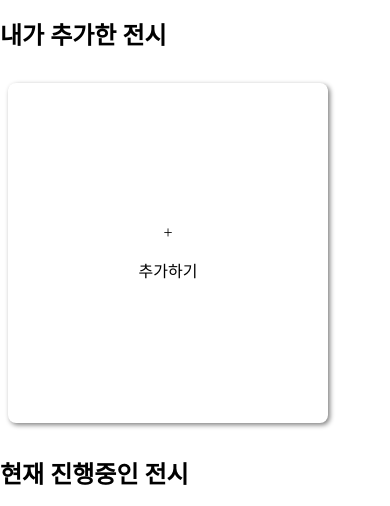
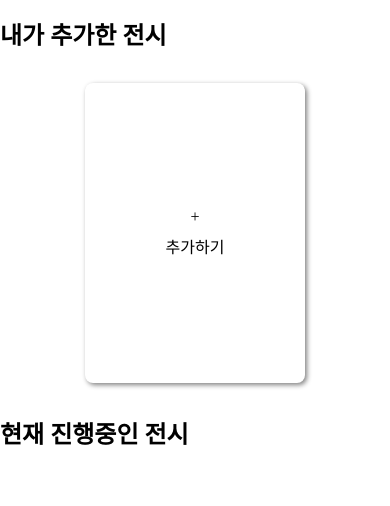
Before and after one commit to devnewv/sparta_pirate_LV1, a Flask app: page / in a window 390 px wide. Shown: the part 420-926 px from the top of the page. After the commit the page ends 865 px from the top, so only its background shows below. Run offline with Flask 2, Linux system fonts and the light colour scheme; data that the repository does not hold is empty.

Commit message:
finish...

```diff
--- a/templates/index.html
+++ b/templates/index.html
@@ -98,7 +98,6 @@
             align-items: center;
             justify-content: center;
         }
-
         .main-image {
             width: 790px;
             height: 420px;
@@ -106,18 +105,15 @@
             background-position: center;
             background-size: cover;
         }
-
         h1 {
             color: white;
             position: absolute;
             top: 50px;
             left: 25%;
         }
-
         h2 {
             margin: 16px 0px;
         }
-
         .url-input {
             width: 220px;
             height: 40px;
@@ -127,11 +123,9 @@
             background-color: #f2f2f2;
             padding: 0px 8px;
         }
-
         .url-input:focus {
             outline: 1px solid gray;
         }
-
         button {
             width: 100px;
             height: 30px;
@@ -140,10 +134,29 @@
             background-color: #f2f2f2;
             font-weight: bold;
         }
-
         .posting-btn {
             background-color: black;
             color: white;
+        }
+        @media screen and (max-width: 700px) {
+            .card {
+                margin: 16px auto;
+                width: 300px;
+                height: 300px;
+            }
+            .card>span {
+                margin: 4px;
+            }
+            .card-title, .period, .tags {
+                font-size: 12px;
+            }
+        }
+        @media screen and (max-width: 400px) {
+            .card {
+                margin: 16px auto;
+                width: 220px;
+                height: 300px;
+            }
         }
     </style>
     <script>
@@ -166,14 +179,14 @@
 
             let formData = new FormData()
             formData.append("url_give", url)
-            fetch('/exhibit', { method: "POST", body: formData }).then(res => res.json()).then(data => {
+            fetch('/exhibit', {method: "POST", body: formData}).then(res => res.json()).then(data => {
                 alert(data['msg']);
                 window.location.reload();
             })
         }
 
         const move = (url) => {
-            window.open(url, '_blank');
+            window.open(url,'_blank');
         }
 
         const listing = () => {
@@ -221,7 +234,7 @@
 
 <body>
     <div class="bg">
-        <h1>오늘의<br />전시</h1>
+        <h1>오늘의<br/>전시</h1>
         <div class="main-image"></div>
     </div>
     <div class="wrap">
@@ -242,7 +255,6 @@
         </div>
         <h2>현재 진행중인 전시</h2>
         <div id="card-now" class="card-wrap">
-
         </div>
     </div>
 
```
